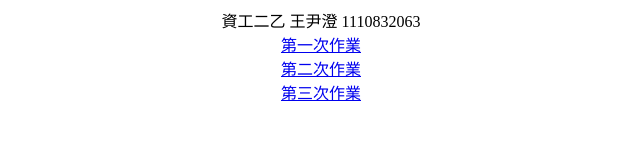
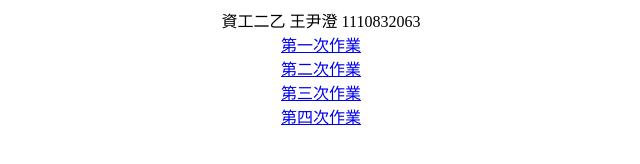
Before and after one commit to halloblackman/adam, a plain HTML site: page index.html in a window 1280 px wide. Shown: the whole page, without its empty margins (319-959 px from the left). Drawn offline with Linux system fonts and the light colour scheme.

Commit message:
Update index.html

```diff
--- a/index.html
+++ b/index.html
@@ -8,4 +8,5 @@
 	<center><a href="https://halloblackman.github.io/666666/">第一次作業</a></center>
 	<center><a href="https://halloblackman.github.io/7777777/">第二次作業</a></center>
 	<center><a href="https://halloblackman.github.io/88888888/">第三次作業</a></center>
+	<center><a href="https://halloblackman.github.io/facebook/">第四次作業</a></center>
 </body>
```
